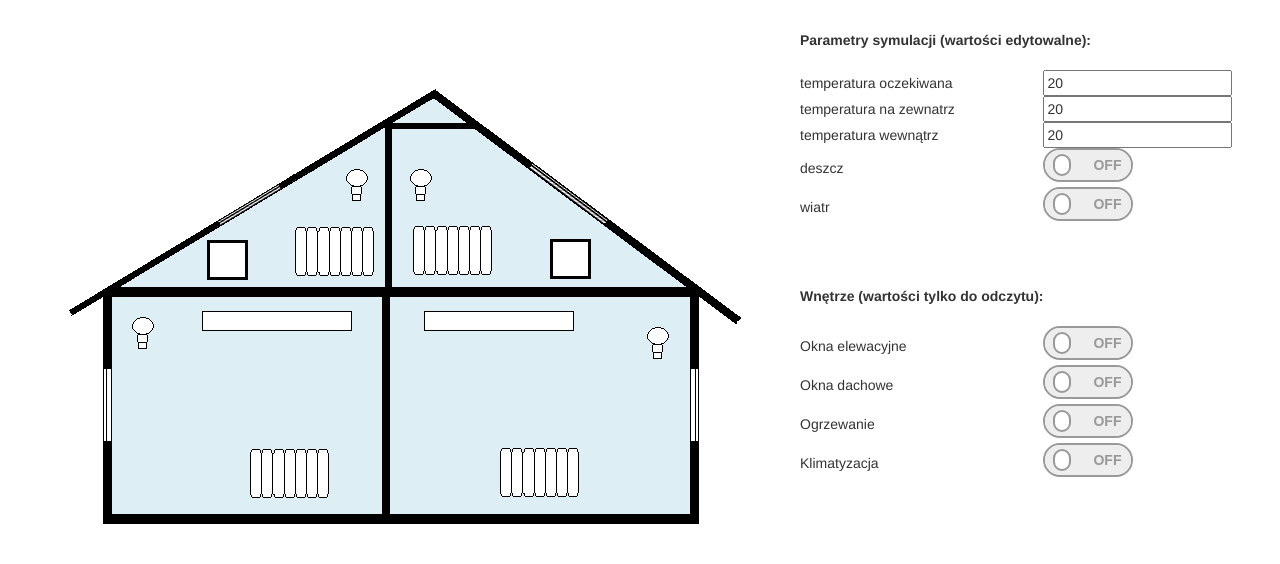
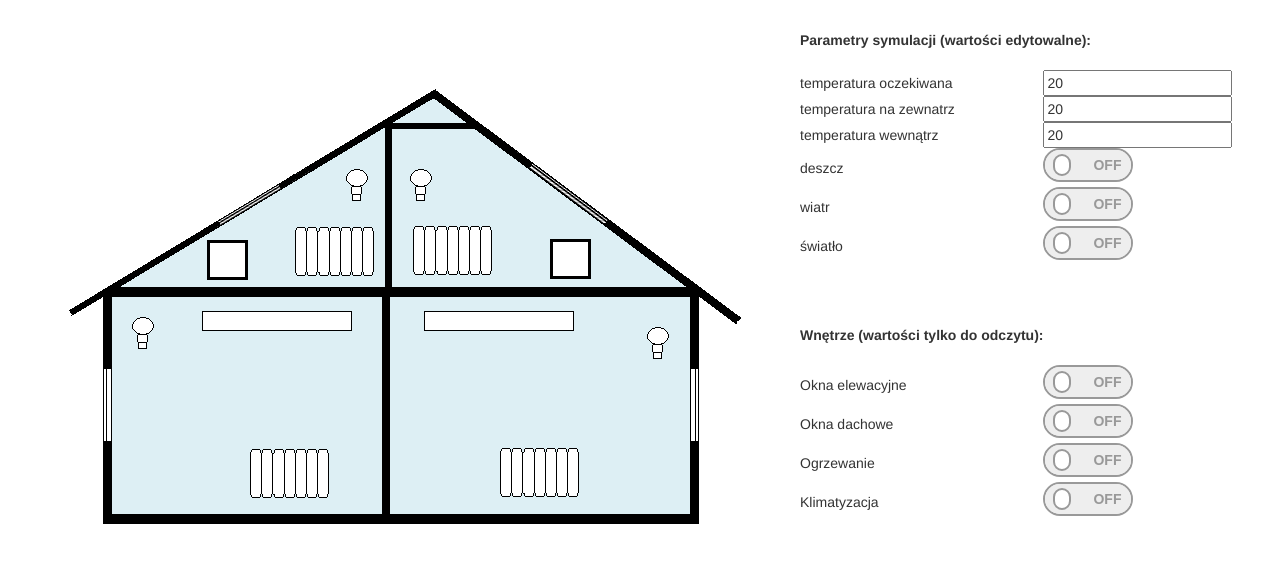
Before and after one commit to ThomasMaven/Smart-house-simulator, a PHP site: page / in a window 1280 px wide. Shown: the top 564 px of the page. Run offline with PHP 8.4, Linux system fonts and the light colour scheme; some libraries are stand-ins or nearby versions.

Commit message:
Poprawka

```diff
--- a/ProjektSystemy/content/css/styl.css
+++ b/ProjektSystemy/content/css/styl.css
@@ -196,7 +196,8 @@
 .onoffswitchOknoEwelacyjne,
 .onoffswitchOknoDachowe,
 .onoffswitchOgrzewanie,
-.onoffswitchKlimatyzacja{
+.onoffswitchKlimatyzacja,
+.onoffswitchSwiatla{
     position: relative; width: 90px;
     -webkit-user-select:none; -moz-user-select:none; -ms-user-select: none;
 }
@@ -205,7 +206,8 @@
 .onoffswitchOknoEwelacyjne-checkbox,
 .onoffswitchOknoDachowe-checkbox,
 .onoffswitchOgrzewanie-checkbox,
-.onoffswitchKlimatyzacja-checkbox {
+.onoffswitchKlimatyzacja-checkbox,
+.onoffswitchSwiatla-checkbox{
     display: none;
 }
 .onoffswitchDeszcz-label,
@@ -213,7 +215,8 @@
 .onoffswitchOknoEwelacyjne-label,
 .onoffswitchOknoDachowe-label,
 .onoffswitchOgrzewanie-label,
-.onoffswitchKlimatyzacja-label{
+.onoffswitchKlimatyzacja-label,
+.onoffswitchSwiatla-label{
     display: block; overflow: hidden; cursor: pointer;
     border: 2px solid #999999; border-radius: 20px;
 }
@@ -222,7 +225,8 @@
 .onoffswitchOknoEwelacyjne-inner,
 .onoffswitchOknoDachowe-inner,
 .onoffswitchOgrzewanie-inner,
-.onoffswitchKlimatyzacja-inner{
+.onoffswitchKlimatyzacja-inner,
+.onoffswitchSwiatla-inner{
     display: block; width: 200%; margin-left: -100%;
     transition: margin 0.3s ease-in 0s;
 }
@@ -231,7 +235,8 @@
 .onoffswitchOknoEwelacyjne-inner:before, .onoffswitchOknoEwelacyjne-inner:after,
 .onoffswitchOknoDachowe-inner:before, .onoffswitchOknoDachowe-inner:after,
 .onoffswitchOgrzewanie-inner:before, .onoffswitchOgrzewanie-inner:after,
-.onoffswitchKlimatyzacja-inner:before, .onoffswitchKlimatyzacja-inner:after     {
+.onoffswitchKlimatyzacja-inner:before, .onoffswitchKlimatyzacja-inner:after,
+.onoffswitchSwiatla-inner:before, .onoffswitchSwiatla-inner:after{
     display: block; float: left; width: 50%; height: 30px; padding: 0; line-height: 30px;
     font-size: 14px; color: white; font-family: Trebuchet, Arial, sans-serif; font-weight: bold;
     box-sizing: border-box;
@@ -242,7 +247,8 @@
 .onoffswitchOknoEwelacyjne-inner:before,
 .onoffswitchOknoDachowe-inner:before,
 .onoffswitchOgrzewanie-inner:before,
-.onoffswitchKlimatyzacja-inner:before
+.onoffswitchKlimatyzacja-inner:before,
+.onoffswitchSwiatla-inner:before
 {
     content: "ON";
     padding-left: 10px;
@@ -253,7 +259,8 @@
 .onoffswitchOknoEwelacyjne-inner:after,
 .onoffswitchOknoDachowe-inner:after,
 .onoffswitchOgrzewanie-inner:after,
-.onoffswitchKlimatyzacja-inner:after{
+.onoffswitchKlimatyzacja-inner:after,
+.onoffswitchSwiatla-inner:after{
     content: "OFF";
     padding-right: 10px;
     background-color: #EEEEEE; color: #999999;
@@ -264,7 +271,8 @@
 .onoffswitchOknoEwelacyjne-switch,
 .onoffswitchOknoDachowe-switch,
 .onoffswitchOgrzewanie-switch,
-.onoffswitchKlimatyzacja-switch
+.onoffswitchKlimatyzacja-switch,
+.onoffswitchSwiatla-switch
 {
     display: block; width: 18px; margin: 6px;
     background: #FFFFFF;
@@ -330,6 +338,15 @@
 }
 
 
+
+.onoffswitchSwiatla-checkbox:checked + .onoffswitchSwiatla-label .onoffswitchSwiatla-inner {
+    margin-left: 0;
+}
+.onoffswitchSwiatla-checkbox:checked + .onoffswitchSwiatla-label .onoffswitchSwiatla-switch {
+    right: 0px;
+}
+
+
 html{height:100%;}
 body {
 	background:#0D343A;
--- a/ProjektSystemy/index.php
+++ b/ProjektSystemy/index.php
@@ -157,8 +157,19 @@ and open the template in the editor.
                         </div>
 
                     </td>
+                </tr>
+                <tr>
+                    <td>światło</td>
+  <td>
+                        <div class="onoffswitchSwiatla">
+                            <input type="checkbox" name="onoffswitchWiatr" class="onoffswitchSwiatla-checkbox" id="myonoffswitchSwiatla">
+                            <label class="onoffswitchSwiatla-label" for="myonoffswitchSwiatla">
+                                <span class="onoffswitchSwiatla-inner"></span>
+                                <span class="onoffswitchSwiatla-switch"></span>
+                            </label>
+                        </div>
 
-
+                    </td>
 
                 </tr>
 
@@ -237,7 +248,7 @@ and open the template in the editor.
         <?php
         // put your code here
         ?>
-<!--        <script>
+        <script>
 			// visulase rain state
 			$(document).ready(function() {
 
@@ -292,6 +303,6 @@ and open the template in the editor.
 
 			updateValues();
 
-		</script>-->
+		</script>
     </body>
 </html>
```
